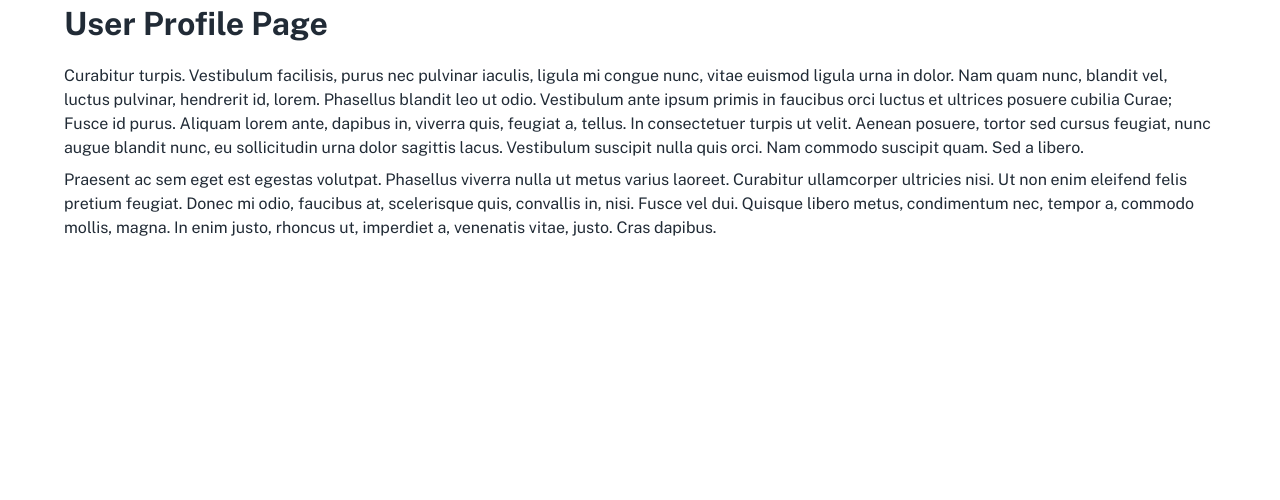
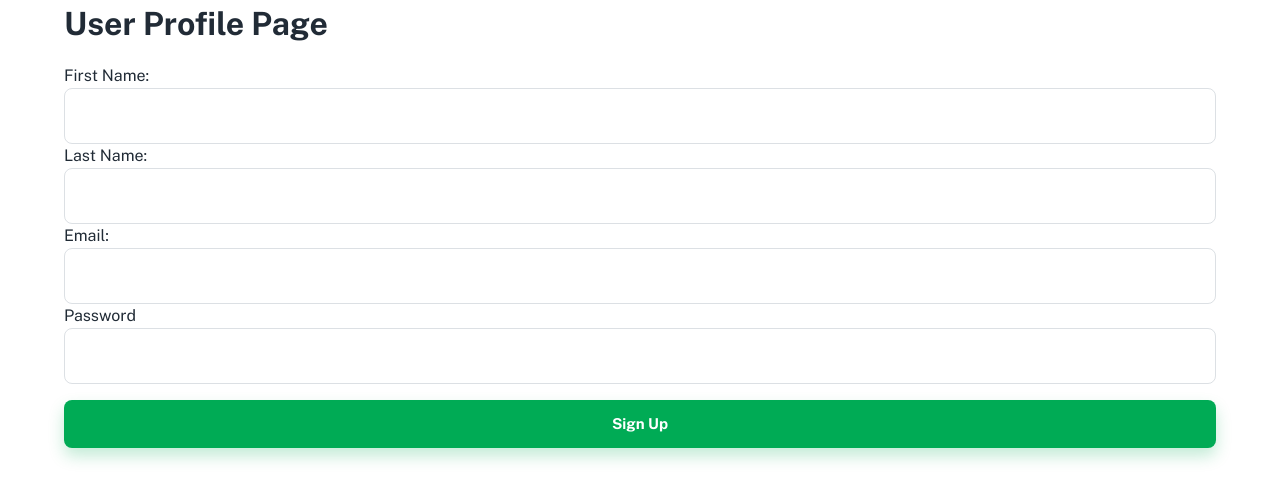
Before and after one commit to isik-finset/finblogs, a React (Create React App) app: page /user-profile in a window 1280 px wide. Shown: the top 500 px of the page. Built offline with nearby package versions, Linux system fonts and the light colour scheme.

Commit message:
update form2

```diff
--- a/src/pages/Login.tsx
+++ b/src/pages/Login.tsx
@@ -44,9 +44,9 @@ export default function LandingPage() {
 
   return (
     <Page title="Login Page">
-      <Container>
+      <Container sx={{ my: 4 }}>
         <Typography variant="h3" component="h1" paragraph>
-          Login Page
+          Login
         </Typography>
         <Box>
           <form onSubmit={handleInputSubmit}>
--- a/src/pages/UserProfile.tsx
+++ b/src/pages/UserProfile.tsx
@@ -1,33 +1,83 @@
+import React, { useState } from 'react';
 // @mui
-import { Container, Typography } from '@mui/material';
+import { Container, Typography, TextField, Box, Button } from '@mui/material';
 // components
 import Page from '../components/Page';
 
 // ----------------------------------------------------------------------
 
+interface UseProfileTypes {
+
+  firstName: string,
+  lastName: string,
+  email: string,
+  password: string
+
+}
+
+
+// use custom hook for controlling form
+
+const useFormHook = (props: UseProfileTypes) => {
+  const [form, setFrom] = useState(props);
+
+  const handleFormChange = (e: React.ChangeEvent<HTMLInputElement>) => {
+    setFrom({ ...form, [e.target.name]: e.target.value })
+    console.log(form);
+  }
+
+  const handleFormSubmit = (e: React.FormEvent<HTMLFormElement>) => {
+    e.preventDefault();
+    alert(JSON.stringify(form))
+  }
+
+  return {
+    form,
+    handleFormChange,
+    handleFormSubmit
+
+  }
+}
+
+
 export default function UserProfilePage() {
+
+  const { form, handleFormChange, handleFormSubmit } = useFormHook({ firstName: "", lastName: "", email: "", password: "" })
+
+  const { firstName, lastName, email, password } = form;
+
   return (
     <Page title="User Profile Page">
       <Container>
+        <Box>
+          <form onSubmit={handleFormSubmit}>
             <Typography variant="h3" component="h1" paragraph>
               User Profile Page
             </Typography>
-        <Typography gutterBottom>
-          Curabitur turpis. Vestibulum facilisis, purus nec pulvinar iaculis, ligula mi congue nunc,
-          vitae euismod ligula urna in dolor. Nam quam nunc, blandit vel, luctus pulvinar, hendrerit
-          id, lorem. Phasellus blandit leo ut odio. Vestibulum ante ipsum primis in faucibus orci
-          luctus et ultrices posuere cubilia Curae; Fusce id purus. Aliquam lorem ante, dapibus in,
-          viverra quis, feugiat a, tellus. In consectetuer turpis ut velit. Aenean posuere, tortor
-          sed cursus feugiat, nunc augue blandit nunc, eu sollicitudin urna dolor sagittis lacus.
-          Vestibulum suscipit nulla quis orci. Nam commodo suscipit quam. Sed a libero.
+            <Typography>
+              First Name:
             </Typography>
+            <TextField fullWidth name="firstName" value={firstName} onChange={handleFormChange} />
             <Typography>
-          Praesent ac sem eget est egestas volutpat. Phasellus viverra nulla ut metus varius
-          laoreet. Curabitur ullamcorper ultricies nisi. Ut non enim eleifend felis pretium feugiat.
-          Donec mi odio, faucibus at, scelerisque quis, convallis in, nisi. Fusce vel dui. Quisque
-          libero metus, condimentum nec, tempor a, commodo mollis, magna. In enim justo, rhoncus ut,
-          imperdiet a, venenatis vitae, justo. Cras dapibus.
+              Last Name:
             </Typography>
+            <TextField fullWidth name="lastName" value={lastName} onChange={handleFormChange} />
+            <Typography>
+              Email:
+            </Typography>
+            <TextField fullWidth name="email" value={email} onChange={handleFormChange} />
+            <Typography>
+              Password
+            </Typography>
+            <TextField fullWidth name="password" value={password} onChange={handleFormChange} />
+            <Box sx={{ my: 2 }}>
+              <Button fullWidth variant="contained" size="large" type="submit">
+                Sign Up
+              </Button>
+            </Box>
+          </form>
+        </Box>
+
       </Container>
     </Page>
   );
```
Lines whose indentation alone changed are shown as unchanged.
